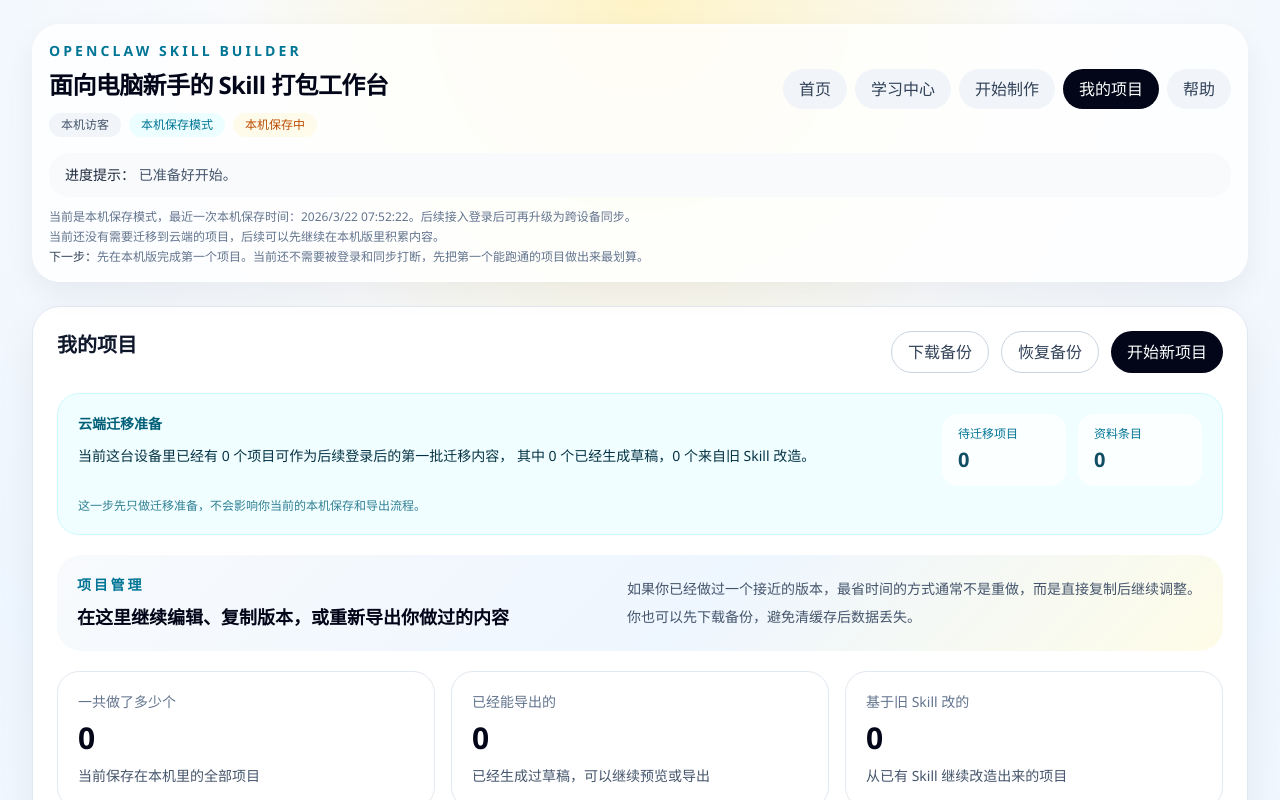
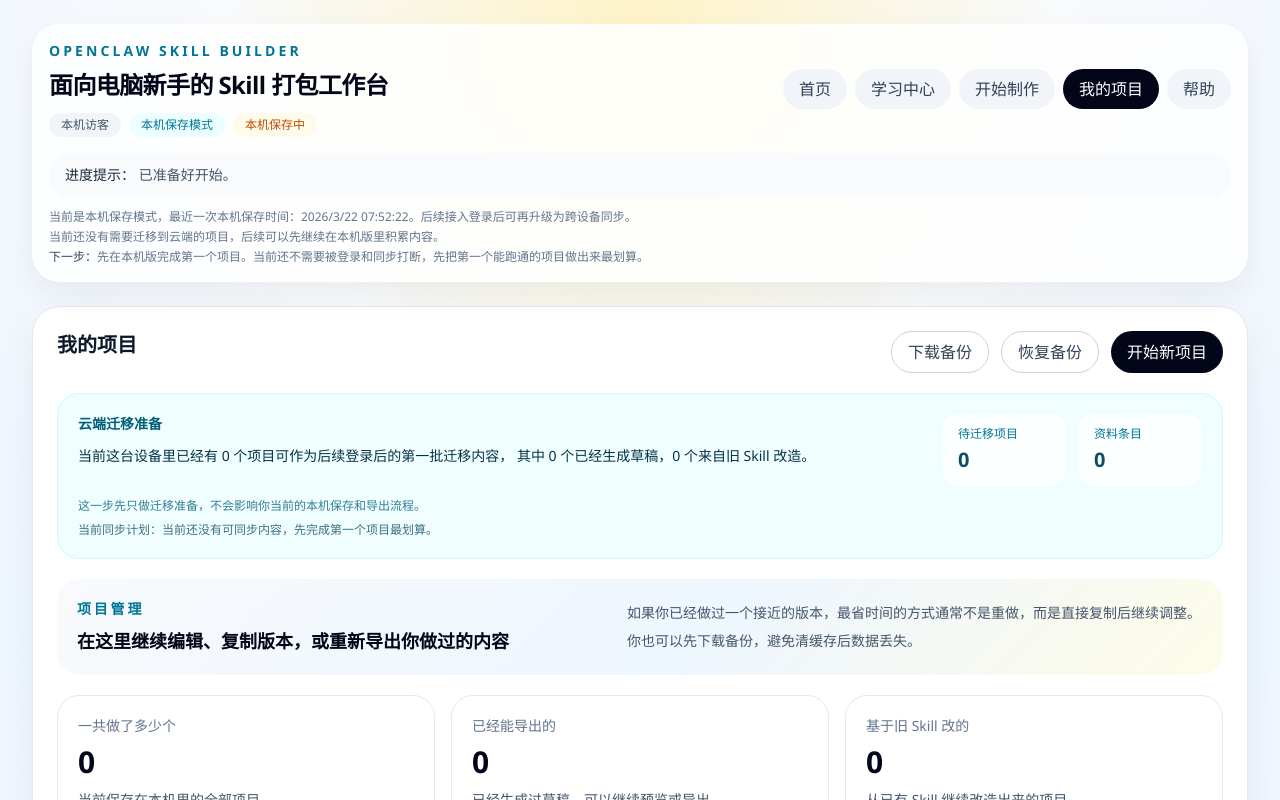
Before and after one commit to jiayuan04091016/openclaw-skill-builder, a Next.js app: page / in a window 1280 px wide. Both pictures are taken after a click on the button "我的项目". Shown: the top 800 px of the page. Built offline with nearby package versions, Linux system fonts and the light colour scheme.

Commit message:
Surface cloud sync plan in project management

```diff
--- a/src/components/skill-builder-app.tsx
+++ b/src/components/skill-builder-app.tsx
@@ -38,6 +38,7 @@ export function SkillBuilderApp() {
     structuredSpec,
     repositoryCapabilities,
     repositoryStatus,
+    cloudSyncPlan,
     ensureProject,
     updateProject,
     startFromScratch: createProjectFromScratch,
@@ -1149,6 +1150,9 @@ export function SkillBuilderApp() {
                       ? ` 最近一次项目更新时间：${new Date(migrationPreview.latestProjectUpdatedAt).toLocaleString("zh-CN")}。`
                       : ""}
                   </div>
+                  <div className="mt-2 text-xs text-cyan-900/80">
+                    当前同步计划：{cloudSyncPlan.message}
+                  </div>
                 </div>
               ) : null}
               <div className="mb-5 rounded-[24px] bg-[linear-gradient(135deg,#f8fafc_0%,#eef6ff_55%,#fefce8_100%)] p-5">
--- a/src/hooks/use-project-manager.ts
+++ b/src/hooks/use-project-manager.ts
@@ -116,6 +116,7 @@ export function useProjectManager({ onStatusChange }: UseProjectManagerOptions)
   const currentDraft =
     activeProject?.draft ??
     (structuredSpec && activeProject ? buildDraftContent(structuredSpec, activeProject.includeExamples) : null);
+  const cloudSyncPlan = useMemo(() => cloudSyncClientRef.current.buildPlan(projects), [projects]);
 
   function upsertProject(project: ProjectRecord) {
     setProjects((current) => upsertProjectRecord(current, project));
@@ -298,10 +299,6 @@ export function useProjectManager({ onStatusChange }: UseProjectManagerOptions)
     return repositoryRef.current.buildCloudBundle(projects);
   }
 
-  function buildCloudSyncPlan() {
-    return cloudSyncClientRef.current.buildPlan(projects);
-  }
-
   async function importProjectBackup(event: ChangeEvent<HTMLInputElement>) {
     const file = event.target.files?.[0];
 
@@ -383,7 +380,7 @@ export function useProjectManager({ onStatusChange }: UseProjectManagerOptions)
     structuredSpec,
     repositoryCapabilities,
     repositoryStatus,
-    buildCloudSyncPlan,
+    cloudSyncPlan,
     ensureProject,
     updateProject,
     startFromScratch,
```
